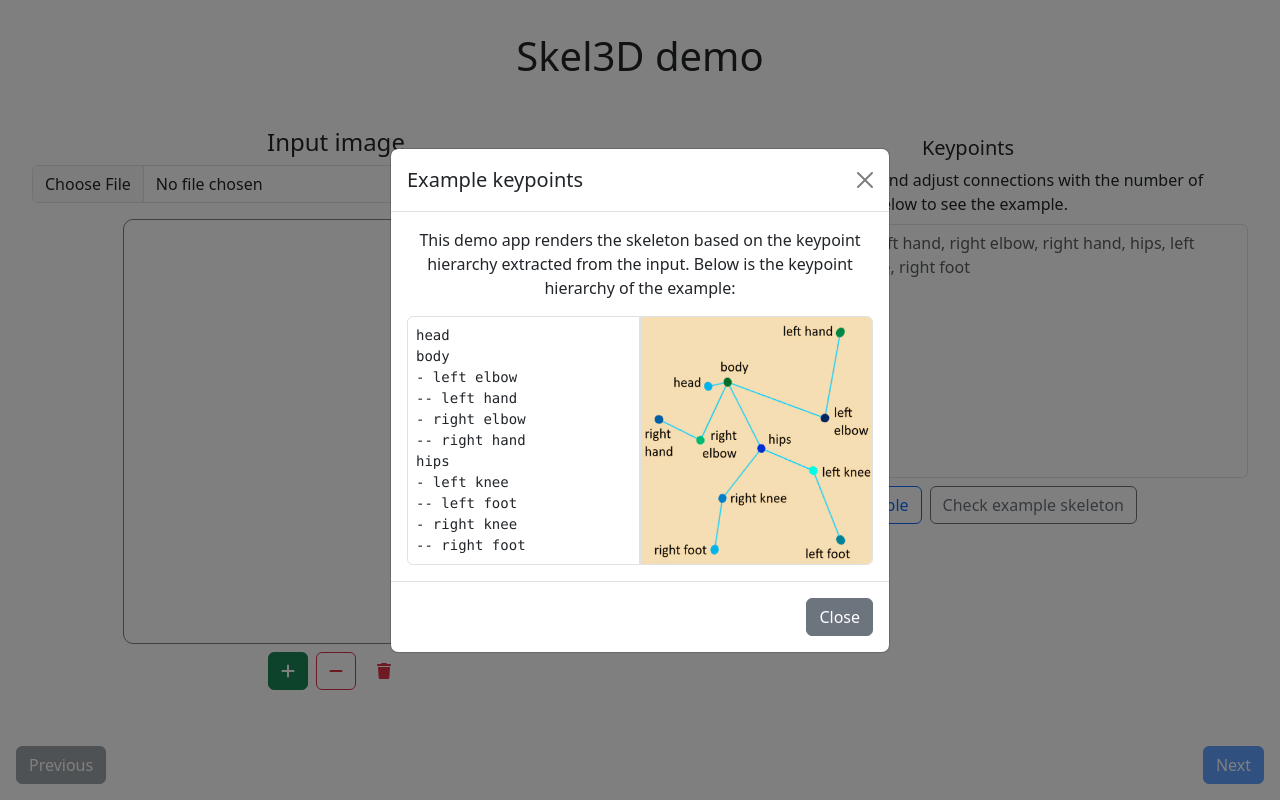
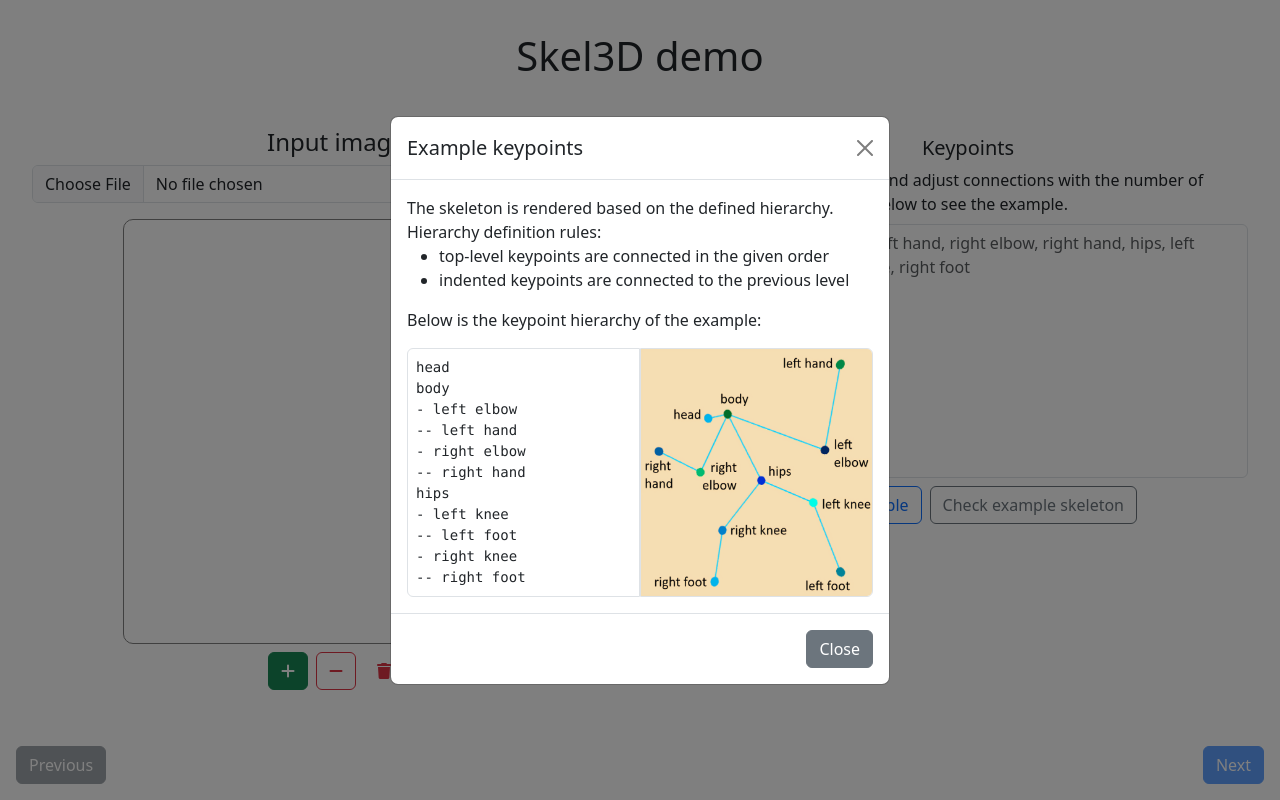
Before and after one commit to zb0505/skel3d-demo-ui, a React (Vite) app: page / in a window 1280 px wide. Both pictures are taken after a click on the button "Check example skeleton". Built offline with nearby package versions, Linux system fonts and the light colour scheme; no server answers.

Commit message:
Added some UI optimizations and hierarchy rule descriptions for keypoint definition

```diff
--- a/index.html
+++ b/index.html
@@ -8,7 +8,7 @@
 		<!-- FontAwesome CSS -->
 		<link rel="stylesheet" type="text/css" href="https://cdnjs.cloudflare.com/ajax/libs/font-awesome/6.5.2/css/all.min.css" />
 	</head>
-	<body>
+	<body class="overflow-hidden">
 		<div id="root"></div>
 		<div id="toasts" class="toast-container position-fixed bottom-0 end-0 p-3">
 			<div class="toast fade align-items-center border-0" role="alert" aria-live="assertive" aria-atomic="true" hidden>
--- a/src/App.tsx
+++ b/src/App.tsx
@@ -65,7 +65,7 @@ export default class App extends Component<{}, AppState> {
 		if (this.stateCopy.step == 2) this.updateForwardBtn({
 			text: "Start again",
 			click: () => {
-				const carousel = bootstrap.Carousel.getOrCreateInstance("#main")
+				const carousel = bootstrap.Carousel.getOrCreateInstance("#main", { wrap: false, keyboard: false, touch: false })
 				carousel.to(0)
 				this.updateState({
 					step: 0,
@@ -91,26 +91,25 @@ export default class App extends Component<{}, AppState> {
 	render(): ReactNode {
 		return (<>
 			<h1 className="mb-5">Skel3D demo</h1>
-			<div id="main" className="carousel slide" data-bs-wrap="false">
+			<div id="main" className="carousel slide" data-bs-wrap="false" data-bs-touch="false" data-bs-keyboard="false">
 				<div className="carousel-inner main-content">
-					<div className="carousel-item active">
+					<div className="carousel-item mb-5 mb-lg-0 active">
 						<FileUpload reset={this.state.reset} step={this.state.step}
 							onFileReady={file => this.updateState({ inFile: file, reset: false })}
 							updateForwardBtn={this.updateForwardBtn.bind(this)} />
 					</div>
-					<div className="carousel-item">
+					<div className="carousel-item mb-5 mb-lg-0">
 						<Skeleton3D file={this.state.inFile} step={this.state.step}
 							loading={this.state.loading} reset={this.state.reset}
 							setLoading={loading => this.updateState({ loading })}
 							updateForwardBtn={this.updateForwardBtn.bind(this)}
 							onGenerateClicked={file => this.updateState({ skelFile: file })} />
 					</div>
-					<div className="carousel-item">
+					<div className="carousel-item mb-5 mb-lg-0">
 						<DemoOutput loading={this.state.loading} inFile={this.state.inFile} skelFile={this.state.skelFile}
 							step={this.state.step} updateForwardBtn={this.updateForwardBtn.bind(this)} />
 					</div>
 				</div>
-				{/* TODO: remember states unless something changes in previous steps, then forget all steps after that */}
 				<div className="d-flex flex-row justify-content-between fixed-bottom mx-3 mb-3">
 					<button className="btn btn-secondary" type="button" data-bs-target="#main" data-bs-slide="prev"
 						disabled={this.state.step < 1 || this.state.loading} onClick={() => this.updateState({ step: this.state.step - 1 })}>
--- a/src/components/FileUpload.tsx
+++ b/src/components/FileUpload.tsx
@@ -112,10 +112,15 @@ export default class FileUpload extends Component<FileUploadProps, FileUploadSta
 	render(): ReactNode {
 		// Modal body markup
 		const modalBody = (<>
-			<p>
-				This demo app renders the skeleton based on the keypoint hierarchy extracted from the input.
-				Below is the keypoint hierarchy of the example:
+			<p className="text-start m-0">
+				The skeleton is rendered based on the defined hierarchy.<br />
+				Hierarchy definition rules:
 			</p>
+			<ul className="text-start">
+				<li>top-level keypoints are connected in the given order</li>
+				<li>indented keypoints are connected to the previous level</li>
+			</ul>
+			<p className="text-start">Below is the keypoint hierarchy of the example:</p>
 			<div className="d-flex flex-row">
 				<pre className="w-50 m-0 p-2 text-start border rounded-start">{this.kpExample}</pre>
 				<img className="w-50 border rounded-end" src="/src/assets/keypoints_example.png" />
@@ -136,7 +141,7 @@ export default class FileUpload extends Component<FileUploadProps, FileUploadSta
 						</KeypointMarker>
 					</div>
 				</div>
-				<div className="flex-fill ms-0 ms-lg-5">
+				<div className="flex-fill ms-0 ms-lg-5 mt-3 mt-lg-0">
 					<h5 className="form-label m-0 my-2">Keypoints</h5>
 					<p className="mb-2 text-start">
 						List all keypoints in order and adjust connections with the number of dashes.
--- a/src/components/KeypointMarker.tsx
+++ b/src/components/KeypointMarker.tsx
@@ -166,6 +166,7 @@ export default class KeypointMarker extends Component<KeypointMarkerProps, Keypo
 		return (<>
 			<div className="kp-marker placeholder-glow">
 				{this.props.children}
+				{/* TODO: try "position: fixed" alternatives for mobile users when handling point placement */}
 				<div className="container"></div>
 			</div>
 			<div className="mt-2">
```
